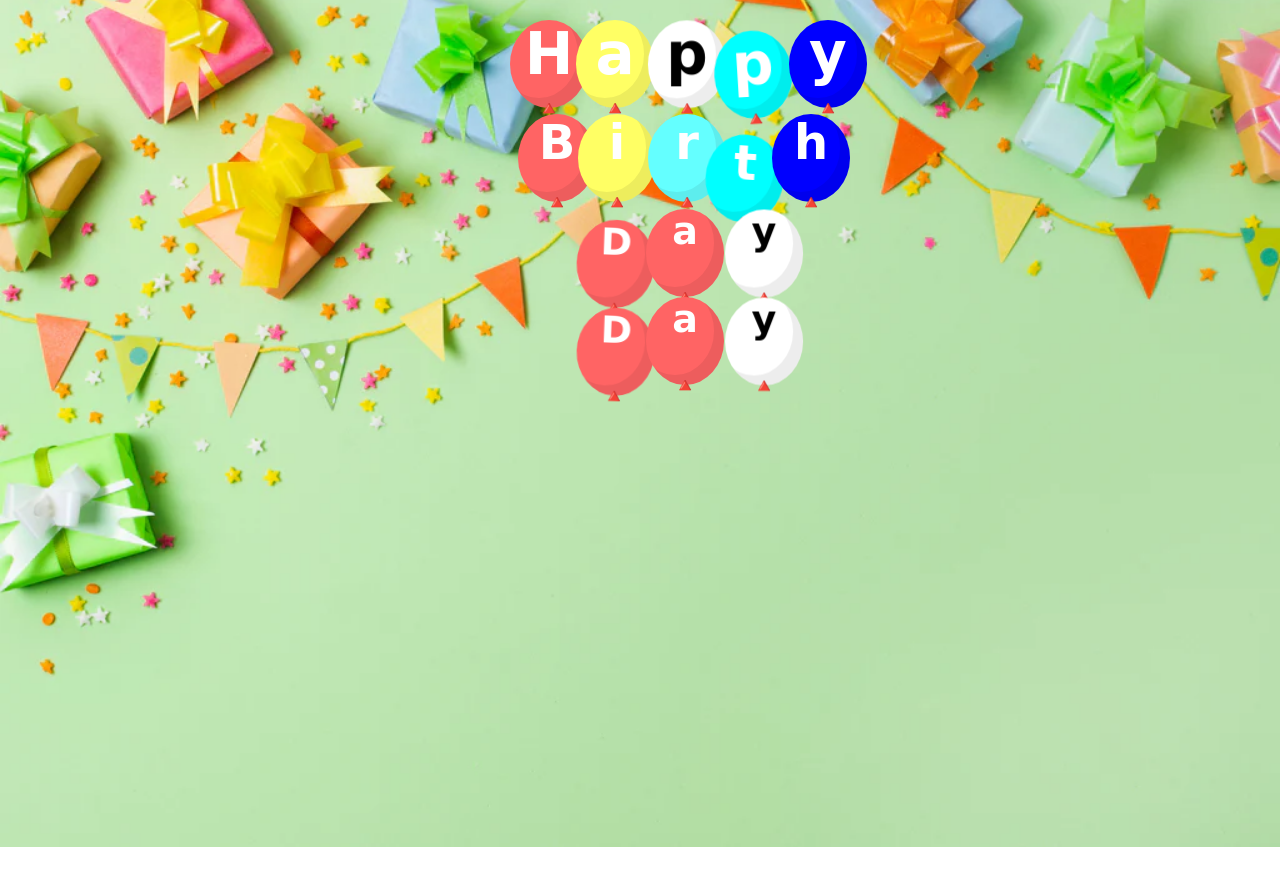
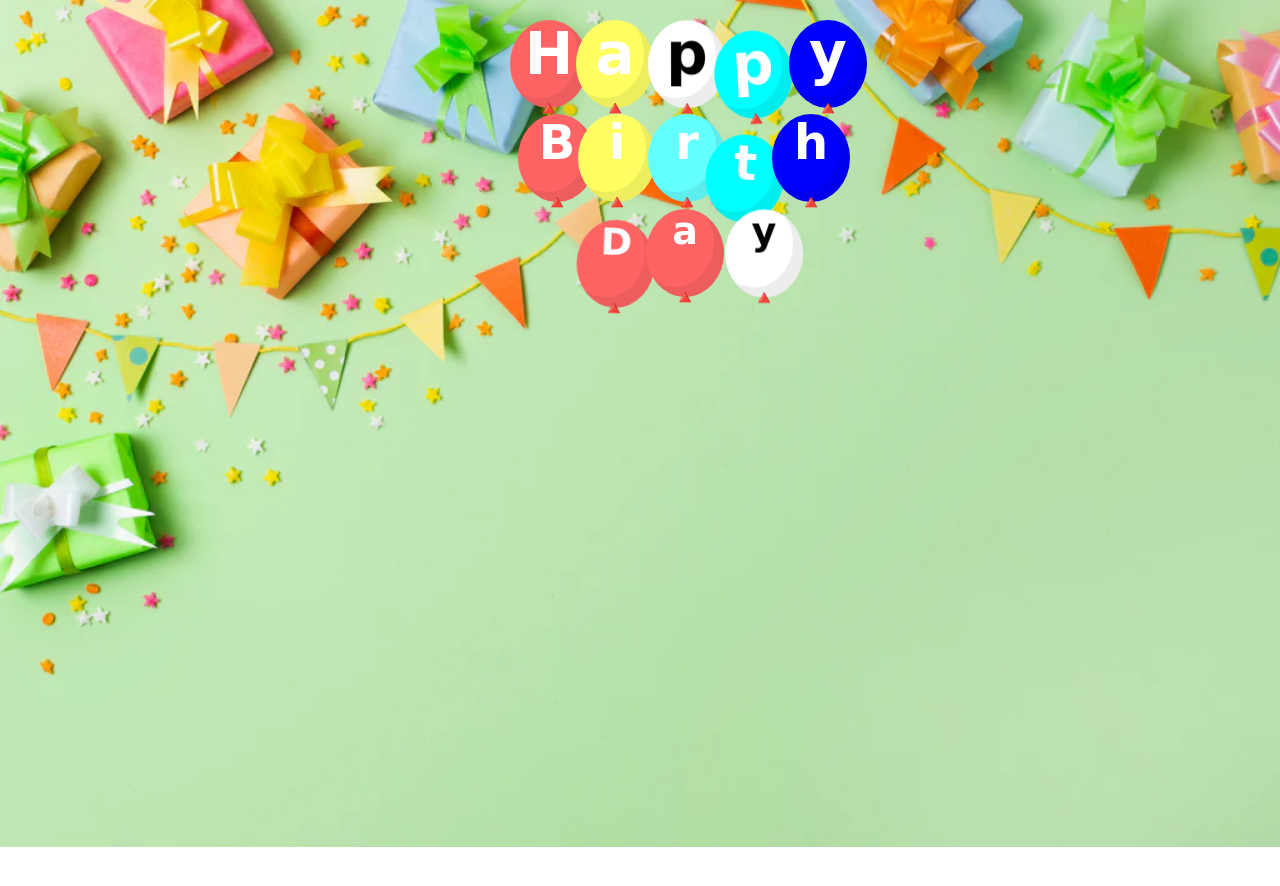
Before and after one commit to Aniket0015/birthday, a plain HTML site: page wish.html in a window 1280 px wide. Drawn offline with Linux system fonts and the light colour scheme.

Commit message:
learning delete git

```diff
--- a/wish.html
+++ b/wish.html
@@ -26,12 +26,7 @@
         <div class="ballon bolloon3">y</div>
 
     </div>
-    <div class="ballon_container">
-        <div class="ballon bolloon3">D</div>
-        <div class="ballon bolloon3">a</div>
-        <div class="ballon bolloon3">y</div>
 
-    </div>
 
 </body>
 </html>
```
